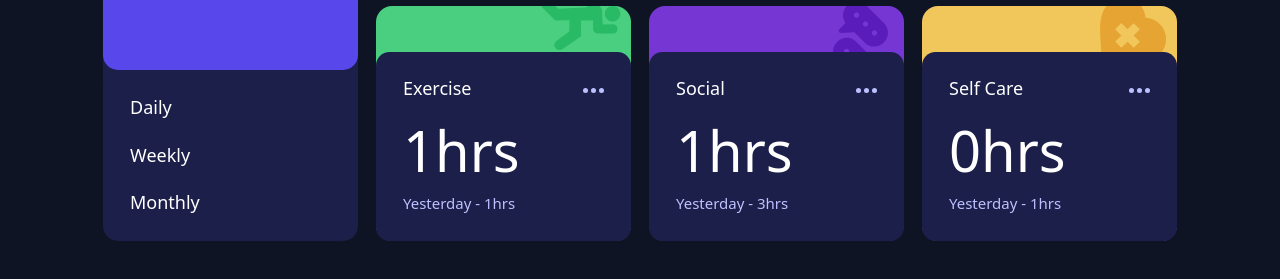
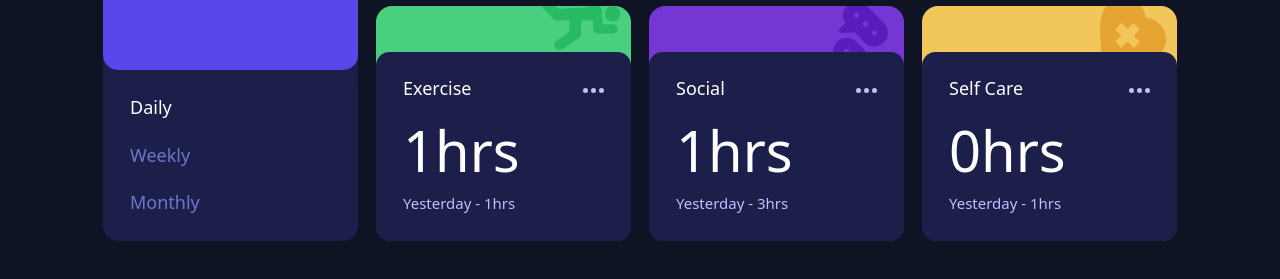
Before and after one commit to DavidPokrajac/Time-Tracking-Dashboard, a Next.js app: page / in a window 1280 px wide. Shown: the part 403-682 px from the top of the page. Built offline with nearby package versions, Linux system fonts and the light colour scheme.

Commit message:
Created Button component to replace native button elements in CardContainer with it, also created ProfileCard component that will represent div with user picture and user info

```diff
--- /dev/null
+++ b/src/app/components/Button.tsx
@@ -0,0 +1,28 @@
+import { ReactNode } from "react";
+
+interface ButtonProps {
+    children: ReactNode;
+    activeTimeframe: string;
+    onClick: () => void;
+    timeframe: string;
+}
+
+export default function Button({
+    children,
+    activeTimeframe,
+    onClick,
+    timeframe,
+}: ButtonProps) {
+    return (
+        <button
+            onClick={onClick}
+            className={`${
+                activeTimeframe === timeframe
+                    ? "text-white"
+                    : "text-[var(--clr-neutral-desaturated-blue)]"
+            }`}
+        >
+            {children}
+        </button>
+    );
+}
--- a/src/app/components/CardContainer.tsx
+++ b/src/app/components/CardContainer.tsx
@@ -1,9 +1,10 @@
-/* eslint-disable @typescript-eslint/no-explicit-any */
 "use client";
+
 import { useState } from "react";
-import Image from "next/image";
 import Card from "./Card";
 import { CardProps } from "./Card";
+import ProfileCard from "./ProfileCard";
+import Button from "./Button";
 
 interface CardContainerProps {
     data: {
@@ -27,60 +28,35 @@ interface CardContainerProps {
 
 export default function CardContainer({ data }: CardContainerProps) {
     const [timeframe, setTimeFrame] = useState<string>("daily");
-    const [active, setActive] = useState<string>("daily");
 
-    function handleTimeFrame(event: any) {
-        setTimeFrame(event?.target.value);
-        setActive(event.target.value);
-    }
+    const activeTimeframe: string = timeframe;
 
     return (
         <>
             <div className="grid grid-rows-[65%_35%] col-start-2 col-end-3 row-span-2">
-                <div className="bg-primary-blue rounded-[15px] p-6">
-                    <Image
-                        src="/images/image-jeremy.png"
-                        width={78}
-                        height={78}
-                        alt=""
-                        className="border-[3px] border-solid border-white rounded-full"
-                    />
-                    <p className="text-[0.83333rem] text-[var(--clr-neutral-pale-blue)] mt-8">
-                        Report for
-                    </p>
-                    <h2 className="text-[2.2222rem] font-light">
-                        Jeremy Robson
-                    </h2>
-                </div>
-                <div className="buttons-container bg-neutral-darkBlue flex flex-col justify-evenly items-start px-6 text-[var(--clr-neutral-desaturated-blue)] rounded-[15px]">
-                    <button
-                        className={`${
-                            active === timeframe
-                                ? "text-white"
-                                : "text-gray-950"
-                        }`}
-                        onClick={() => handleTimeFrame("daily")}
+                <ProfileCard />
+                <div className="buttons-container bg-neutral-darkBlue flex flex-col justify-evenly items-start px-6 rounded-[15px]">
+                    <Button
+                        timeframe="daily"
+                        activeTimeframe={activeTimeframe}
+                        onClick={() => setTimeFrame("daily")}
                     >
                         Daily
-                    </button>
-                    <button
-                        className={`${
-                            active === timeframe
-                                ? "text-white"
-                                : "text-gray-950"
-                        }`}
-                        onClick={() => handleTimeFrame("weekly")}
+                    </Button>
+                    <Button
+                        timeframe="weekly"
+                        activeTimeframe={activeTimeframe}
+                        onClick={() => setTimeFrame("weekly")}
                     >
                         Weekly
-                    </button>
-                    <button
-                        className={`${
-                            active === timeframe ? "text-white" : ""
-                        }`}
-                        onClick={() => handleTimeFrame("monthly")}
+                    </Button>
+                    <Button
+                        timeframe="monthly"
+                        activeTimeframe={activeTimeframe}
+                        onClick={() => setTimeFrame("monthly")}
                     >
                         Monthly
-                    </button>
+                    </Button>
                 </div>
             </div>
 
--- /dev/null
+++ b/src/app/components/ProfileCard.tsx
@@ -0,0 +1,19 @@
+import Image from "next/image";
+
+export default function ProfileCard() {
+    return (
+        <div className="bg-primary-blue rounded-[15px] p-6">
+            <Image
+                src="/images/image-jeremy.png"
+                width={78}
+                height={78}
+                alt=""
+                className="border-[3px] border-solid border-white rounded-full"
+            />
+            <p className="text-[0.83333rem] text-[var(--clr-neutral-pale-blue)] mt-8">
+                Report for
+            </p>
+            <h2 className="text-[2.2222rem] font-light">Jeremy Robson</h2>
+        </div>
+    );
+}
```
